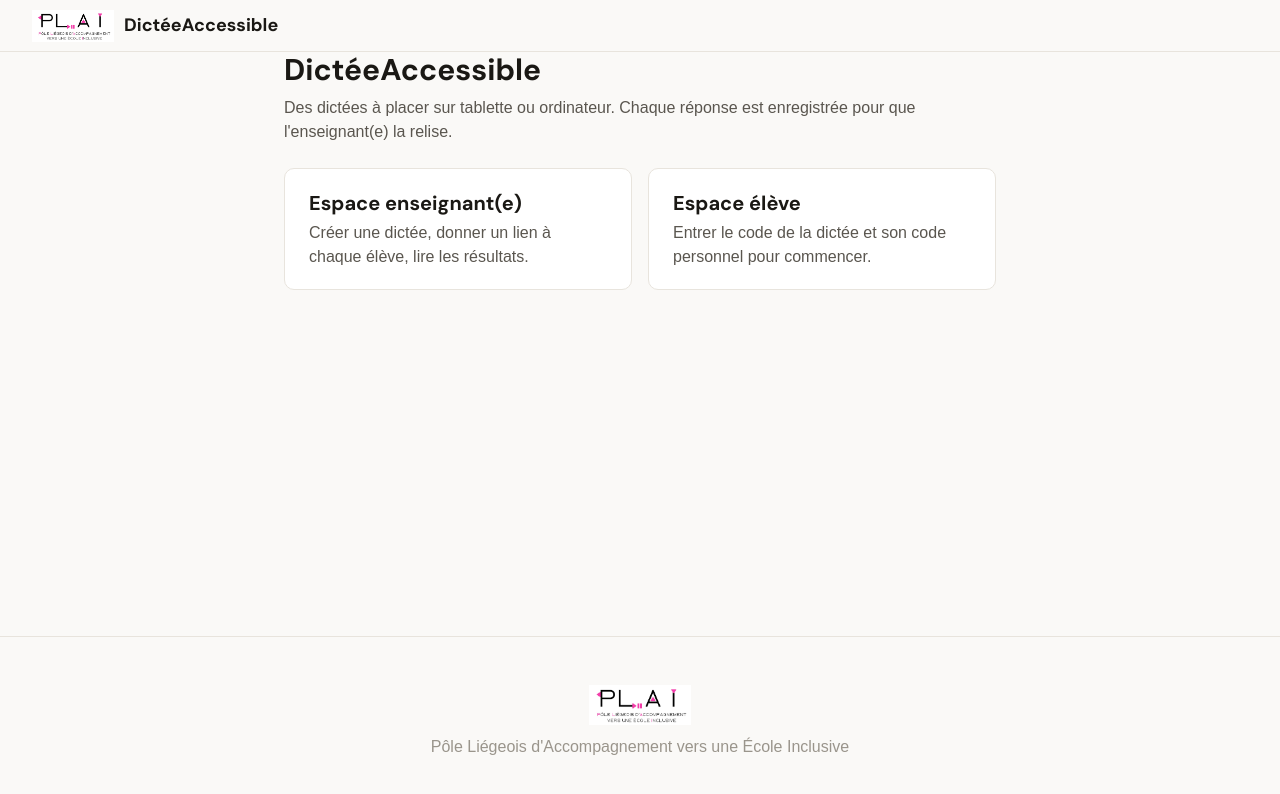
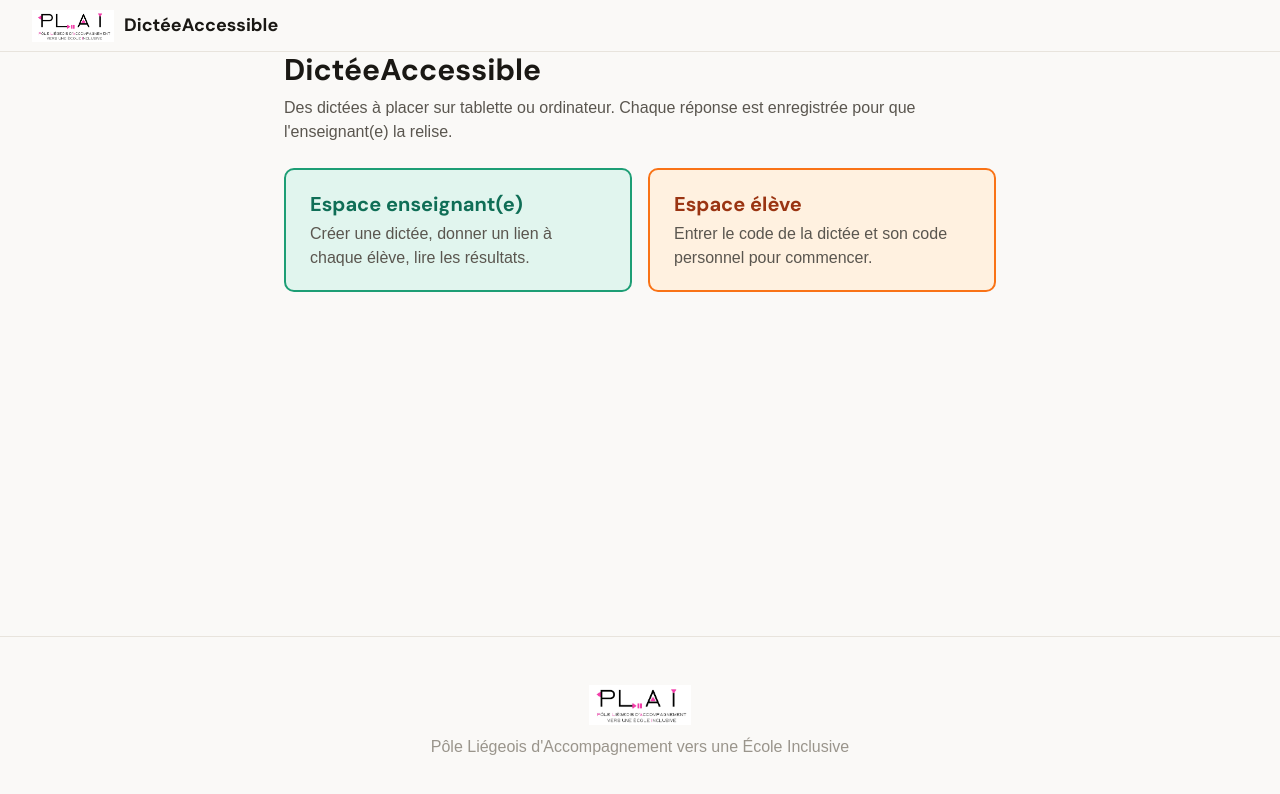
Before and after one commit to jfb4plai/DicteeAccessible, a React (Vite) app: page / in a window 1280 px wide. Shown: the top 794 px of the page. Built offline with nearby package versions, Linux system fonts and the light colour scheme; no server answers.

Commit message:
style: deux blocs d'accueil colorés (teal enseignant(e), orange élève)
Co-Authored-By: Claude Sonnet 5.5 <noreply@anthropic.com>

```diff
--- a/src/pages/Home.tsx
+++ b/src/pages/Home.tsx
@@ -8,12 +8,12 @@ export default function Home() {
       <p className="help mb-6">Des dictées à placer sur tablette ou ordinateur. Chaque réponse est enregistrée pour que l'enseignant(e) la relise.</p>
 
       <div className="grid md:grid-cols-2 gap-4">
-        <Link to="/enseignant" className="plai-card block no-underline" style={{ color: 'inherit' }}>
-          <h2 className="text-xl mb-1">Espace enseignant(e)</h2>
+        <Link to="/enseignant" className="plai-card block no-underline" style={{ color: 'inherit', background: '#e1f5ee', border: '2px solid #1d9e75' }}>
+          <h2 className="text-xl mb-1" style={{ color: '#0f6e56' }}>Espace enseignant(e)</h2>
           <p className="help">Créer une dictée, donner un lien à chaque élève, lire les résultats.</p>
         </Link>
-        <Link to="/eleve" className="plai-card block no-underline" style={{ color: 'inherit' }}>
-          <h2 className="text-xl mb-1">Espace élève</h2>
+        <Link to="/eleve" className="plai-card block no-underline" style={{ color: 'inherit', background: '#fff1e0', border: '2px solid #f97316' }}>
+          <h2 className="text-xl mb-1" style={{ color: '#9a3412' }}>Espace élève</h2>
           <p className="help">Entrer le code de la dictée et son code personnel pour commencer.</p>
         </Link>
       </div>
```
